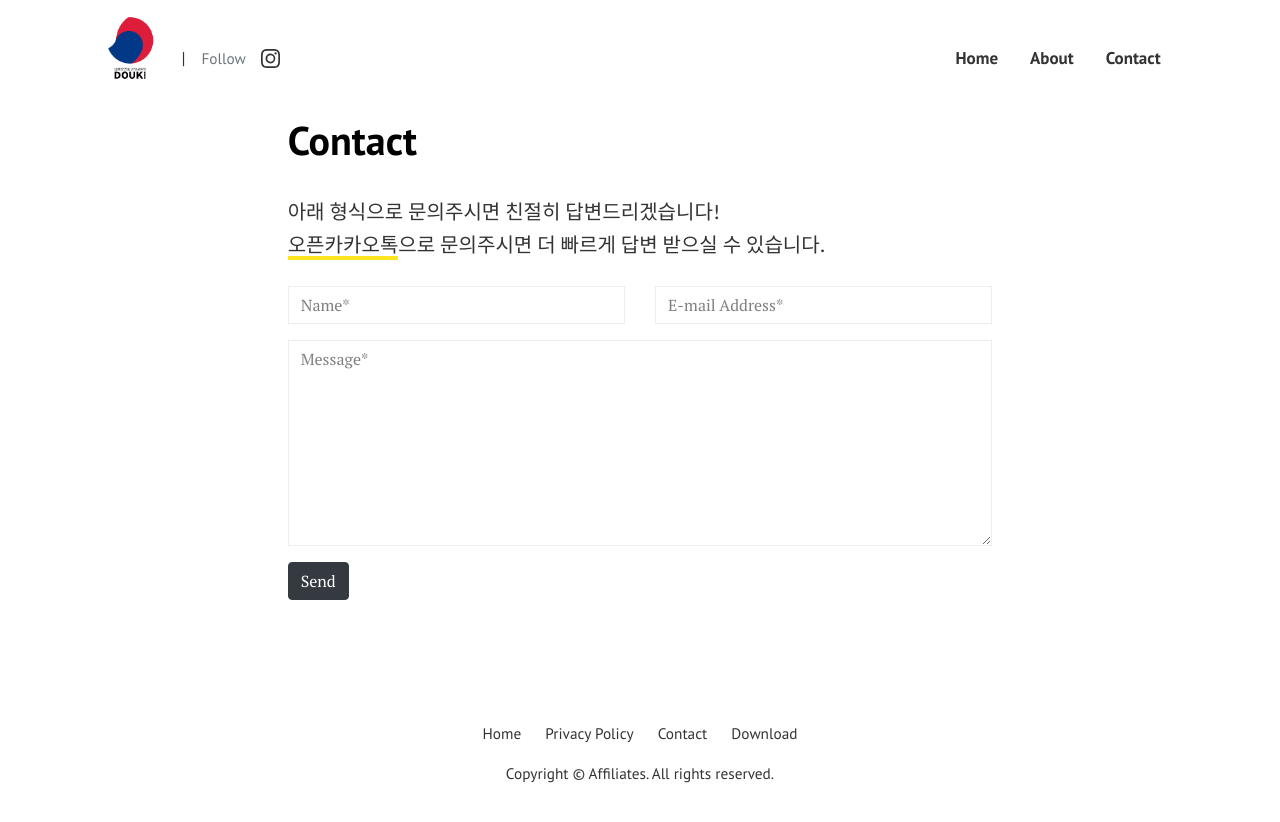
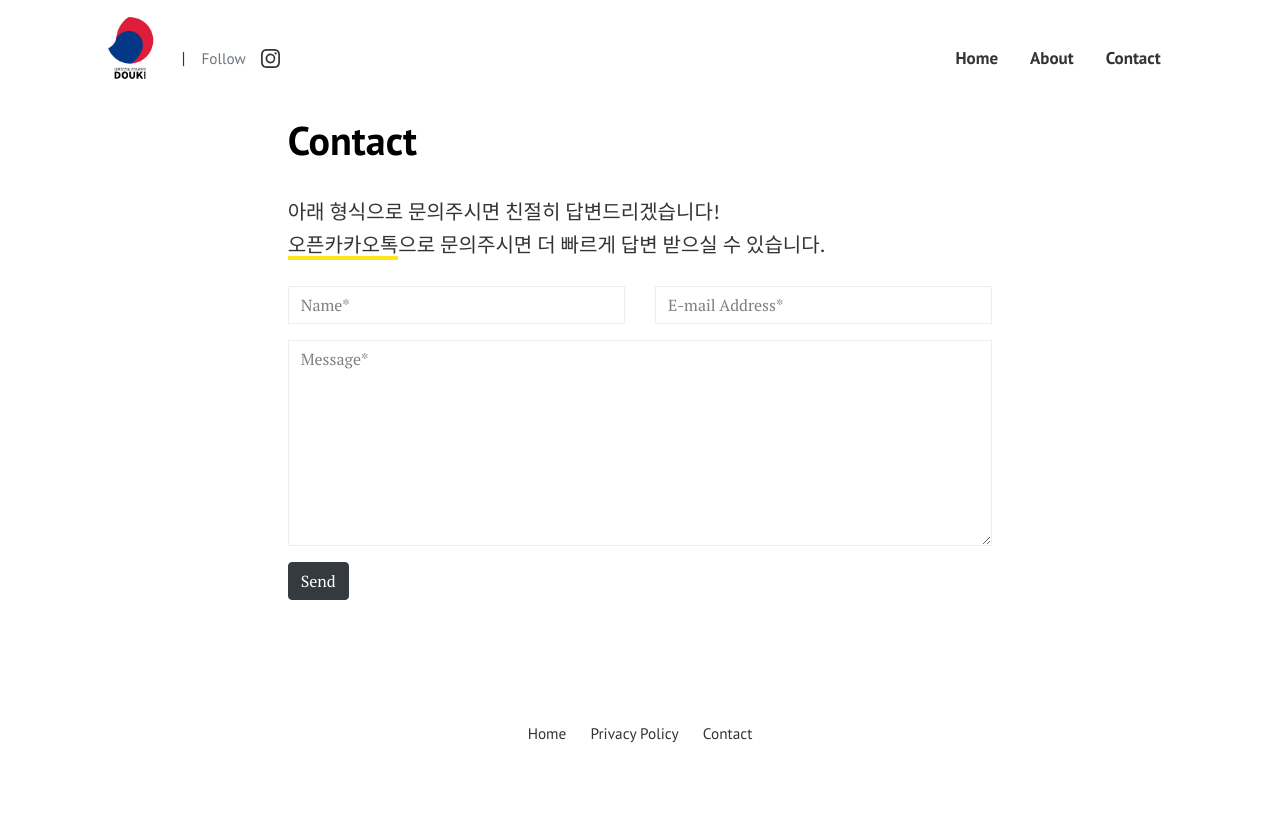
Before and after one commit to TKdouki/douki, a Jekyll site: the page built from pages/contact.html, in a window 1280 px wide. Shown: the top 822 px of the page. Built offline with Jekyll 4.4.1, drawn with Linux system fonts in a browser that asks for light colours.

Commit message:
DeleteFooter

```diff
--- a/_data/menus.yml
+++ b/_data/menus.yml
@@ -21,7 +21,3 @@ footermenu:
 
 - title: Contact
   url: "contact/"
-
-- title: Download
-  url: https://bootstrapstarter.com/template-affiliates-bootstrap-jekyll/
-  external: true
--- a/_layouts/default.html
+++ b/_layouts/default.html
@@ -97,9 +97,6 @@ gtag('config', '{{site.ganalytics}}');
     </li>
     {% endfor %}
     </ul>
-    <div class="copyright small">
-       Copyright © {{site.title}}. All rights reserved.
-    </div>
 </footer>
 
 <!-- JavaScript
```
